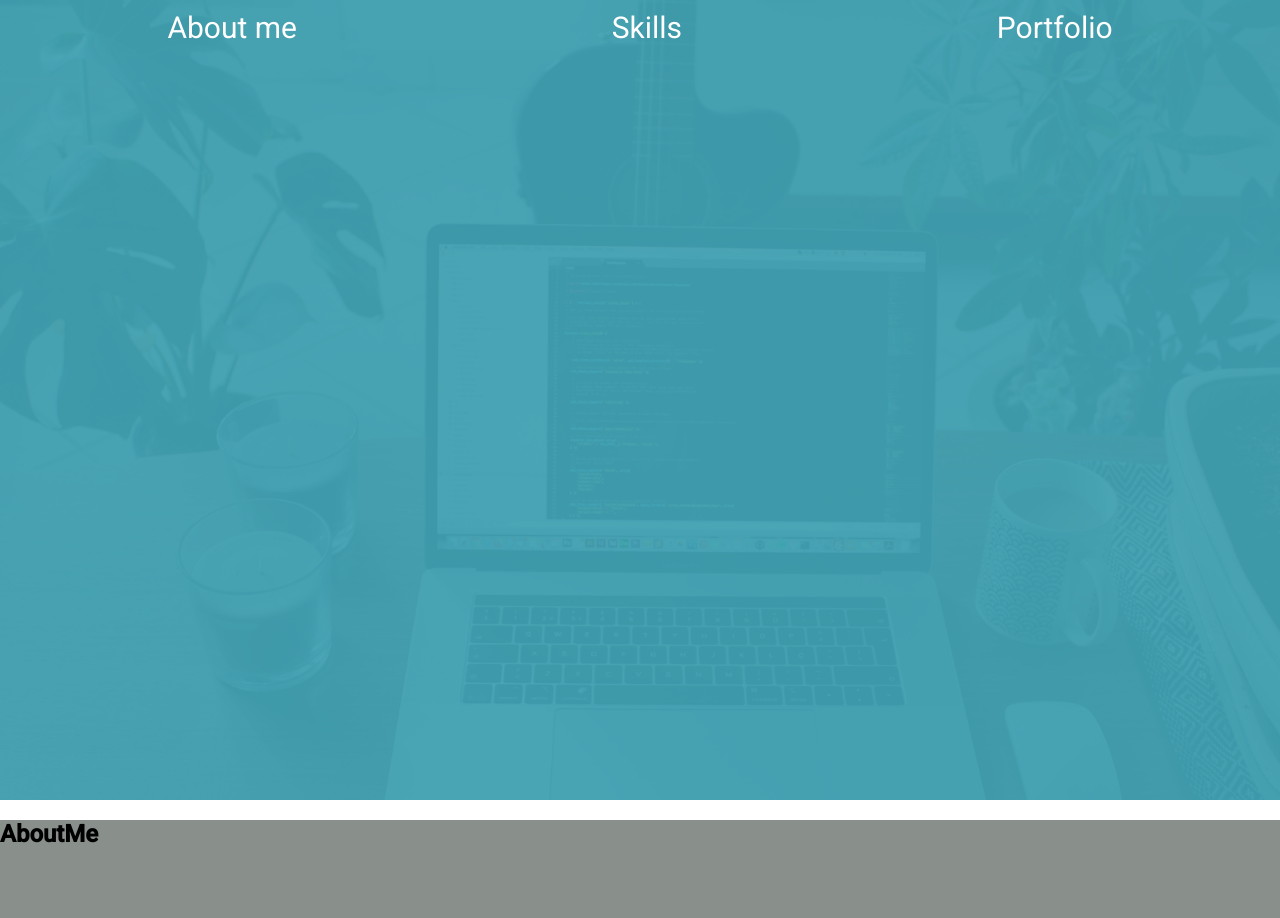
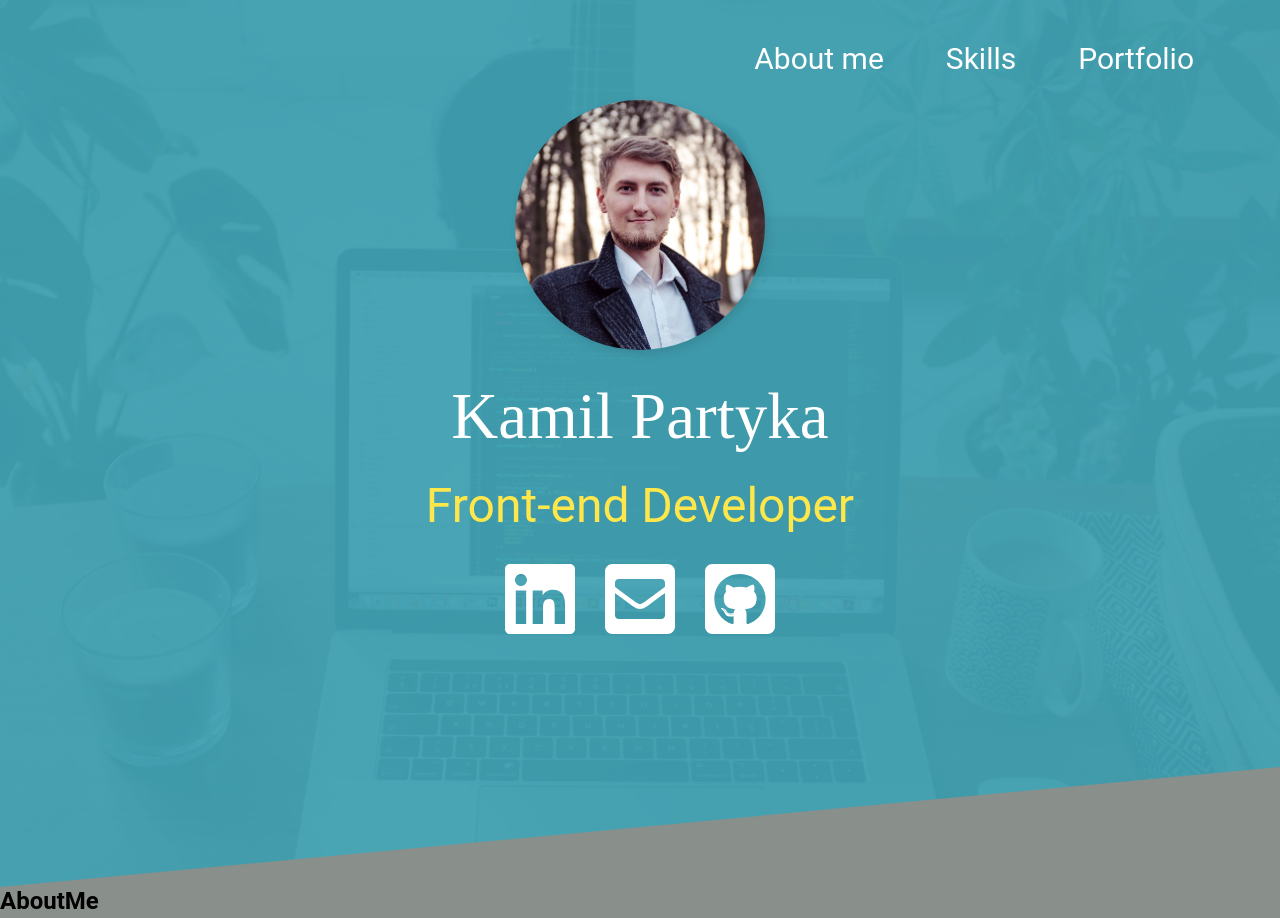
Before and after one commit to KamilPartyka/Portfolio, a Gatsby site: page / in a window 1280 px wide. Shown: the top 918 px of the page. Built offline with nearby package versions, Linux system fonts and the light colour scheme; Gatsby itself is replaced by a stand-in of ours.

Commit message:
create hero section

```diff
--- /dev/null
+++ b/gatsby-browser.js
@@ -0,0 +1,7 @@
+export const onClientEntry = () => {
+  // IntersectionObserver polyfill for gatsby-background-image (Safari, IE)
+  if (!(`IntersectionObserver` in window)) {
+    import(`intersection-observer`);
+    console.log(`# IntersectionObserver is polyfilled!`);
+  }
+};
--- a/gatsby-config.js
+++ b/gatsby-config.js
@@ -7,6 +7,7 @@ module.exports = {
     'gatsby-plugin-sharp',
     'gatsby-transformer-sharp',
     'gatsby-plugin-resolve-src',
+    `gatsby-plugin-smoothscroll`,
     {
       resolve: 'gatsby-source-filesystem',
       options: {
--- a/src/components/AboutMe/AboutMe.js
+++ b/src/components/AboutMe/AboutMe.js
@@ -1,12 +1,17 @@
 import React from 'react';
+
+import Bevel from 'components/Bevel/Bevel';
 
 import { StyledWrapper } from './styled';
 
 const AboutMe = () => {
   return (
-    <StyledWrapper>
-      <h2>AboutMe</h2>
-    </StyledWrapper>
+    <>
+      <StyledWrapper id="aboutMe">
+        <h2>AboutMe</h2>
+      </StyledWrapper>
+      <Bevel reverse isNotFirst />
+    </>
   );
 };
 
--- /dev/null
+++ b/src/components/Bevel/Bevel.js
@@ -0,0 +1,25 @@
+import React from 'react';
+import styled, { css } from 'styled-components';
+
+const StyledBevel = styled.div`
+  height: 12rem;
+  width: 100%;
+  position: relative;
+  clip-path: ${({ reverse }) =>
+    reverse
+      ? css`polygon(0 0, 100% 0, 100% 0, 0 100%)`
+      : css`polygon(100% 100%, 100% 0, 100% 0, 0 100%)`};
+
+  background-color: ${({ theme, color }) =>
+    color ? theme.colors.blue : theme.colors.gray};
+`;
+
+const Bevel = ({ color, reverse }) => {
+  return (
+    <>
+      <StyledBevel reverse={reverse} color={color}></StyledBevel>
+    </>
+  );
+};
+
+export default Bevel;
--- /dev/null
+++ b/src/components/Footer/Footer.js
@@ -0,0 +1,18 @@
+import React from 'react';
+
+import Bevel from 'components/Bevel/Bevel';
+
+import { StyledWrapper, StyledFooter } from './styled';
+
+const Footer = () => {
+  return (
+    <StyledWrapper>
+      <Bevel reverse />
+      <StyledFooter>
+        <p>{new Date().getFullYear()} Kamil Partyka</p>
+      </StyledFooter>
+    </StyledWrapper>
+  );
+};
+
+export default Footer;
--- /dev/null
+++ b/src/components/Footer/styled.js
@@ -0,0 +1,24 @@
+import styled from 'styled-components';
+
+export const StyledWrapper = styled.div`
+  background-color: ${({ theme }) => theme.colors.blue};
+  height: 17rem;
+`;
+
+export const StyledFooter = styled.footer`
+  font-family: 'Cambo';
+  font-style: normal;
+  font-weight: normal;
+  font-size: 36px;
+  line-height: 40px;
+  text-align: center;
+  color: ${({ theme }) => theme.colors.white};
+  text-shadow: 5px 5px 10px rgba(0, 0, 0, 0.25);
+  position: relative;
+
+  p {
+    position: absolute;
+    right: 2rem;
+    bottom: 0.1rem;
+  }
+`;
--- a/src/components/Hero/Hero.js
+++ b/src/components/Hero/Hero.js
@@ -1,14 +1,76 @@
 import React from 'react';
 
 import NavBar from 'components/NavBar/NavBar';
+import Bevel from 'components/Bevel/Bevel';
 
-import { StyledWrapper } from './styled';
+import { graphql, useStaticQuery } from 'gatsby';
+import Image from 'gatsby-image';
+import BackgroundImage from 'gatsby-background-image';
+
+import { StyledWrapper, StyledContent, StyledIconsWrapper } from './styled';
+import { FontAwesomeIcon } from '@fortawesome/react-fontawesome';
+import { faLinkedin, faGithubSquare } from '@fortawesome/free-brands-svg-icons';
+import { faEnvelopeSquare } from '@fortawesome/free-solid-svg-icons';
 
 const Hero = () => {
+  const data = useStaticQuery(
+    graphql`
+      query {
+        bgImage: file(relativePath: { eq: "hero-background.png" }) {
+          childImageSharp {
+            fluid {
+              ...GatsbyImageSharpFluid_withWebp
+            }
+          }
+        }
+        heroImg: file(relativePath: { eq: "Kamil-Partyka.jpg" }) {
+          childImageSharp {
+            fluid {
+              ...GatsbyImageSharpFluid_withWebp
+            }
+          }
+        }
+      }
+    `
+  );
+  const bgImage = data.bgImage.childImageSharp.fluid;
+  const heroImg = data.heroImg.childImageSharp.fluid;
+
   return (
-    <StyledWrapper>
+    <BackgroundImage fluid={bgImage} backgroundColor={'#41A1B1'}>
       <NavBar />
-    </StyledWrapper>
+      <StyledWrapper>
+        <StyledContent>
+          <Image fluid={heroImg} alt="img" />
+          <h1>Kamil Partyka</h1>
+          <h2>Front-end Developer</h2>
+          <StyledIconsWrapper>
+            <a
+              href="https://www.google.com"
+              target="_blank"
+              rel="noopener noreferrer"
+            >
+              <FontAwesomeIcon icon={faLinkedin} />
+            </a>
+            <a
+              href="https://www.google.com"
+              target="_blank"
+              rel="noopener noreferrer"
+            >
+              <FontAwesomeIcon icon={faEnvelopeSquare} />
+            </a>
+            <a
+              href="https://www.google.com"
+              target="_blank"
+              rel="noopener noreferrer"
+            >
+              <FontAwesomeIcon icon={faGithubSquare} />
+            </a>
+          </StyledIconsWrapper>
+        </StyledContent>
+      </StyledWrapper>
+      <Bevel />
+    </BackgroundImage>
   );
 };
 
--- a/src/components/Hero/styled.js
+++ b/src/components/Hero/styled.js
@@ -1,10 +1,68 @@
 import styled from 'styled-components';
-import image from 'images/hero-background.png';
 
 export const StyledWrapper = styled.div`
+  display: flex;
+  align-items: center;
+  justify-content: center;
+  flex-direction: column;
   margin: 0;
-  height: 100vh;
-  background-color: ${({ theme }) => theme.colors.blue};
-  background-image: url(${image});
-  background-size: cover;
+  height: calc(100vh - 12rem);
 `;
+
+export const StyledContent = styled.div`
+  display: flex;
+  align-items: center;
+  justify-content: center;
+  flex-direction: column;
+  margin-top: -10rem;
+
+  h1 {
+    margin: 3rem 0 1.5rem 0;
+    font-family: Cambo;
+    font-style: normal;
+    font-weight: normal;
+    font-size: 6.5rem;
+    line-height: 7.3rem;
+    text-align: center;
+    color: ${({ theme }) => theme.colors.white};
+  }
+
+  h2 {
+    margin: 1rem;
+    font-family: Roboto;
+    font-style: normal;
+    font-weight: normal;
+    font-size: 4.8rem;
+    line-height: 5.6rem;
+    text-align: center;
+    color: ${({ theme }) => theme.colors.yellow};
+  }
+
+  .gatsby-image-wrapper {
+    border-radius: 50%;
+    width: 25rem;
+    height: 25rem;
+    filter: drop-shadow(3px 4px 5px rgba(0, 0, 0, 0.1));
+  }
+`;
+
+export const StyledIconsWrapper = styled.div`
+  display: flex;
+  align-items: center;
+  justify-content: center;
+  margin: 0;
+
+  a {
+    margin: 1.5rem;
+
+    svg {
+      font-size: 8rem;
+      color: ${({ theme }) => theme.colors.white};
+      transition: color 200ms;
+
+      :hover {
+        color: ${({ theme }) => theme.colors.yellow};
+      }
+    }
+  }
+`;
--- a/src/components/NavBar/NavBar.js
+++ b/src/components/NavBar/NavBar.js
@@ -1,15 +1,26 @@
 import React from 'react';
 
-import { StyledWrapper, StyledList } from './styled';
+import scrollTo from 'gatsby-plugin-smoothscroll';
+
+import { StyledWrapper, StyledListWrapper, StyledList } from './styled';
 
 const NavBar = () => {
   return (
     <StyledWrapper>
-      <StyledList>
-        <li>About me</li>
-        <li>Skills</li>
-        <li>Portfolio</li>
-      </StyledList>
+      <div />
+      <StyledListWrapper>
+        <StyledList>
+          <li>
+            <button onClick={() => scrollTo('#aboutMe')}>About me</button>
+          </li>
+          <li>
+            <button onClick={() => scrollTo('#skills')}>Skills</button>
+          </li>
+          <li>
+            <button onClick={() => scrollTo('#portfolio')}>Portfolio</button>
+          </li>
+        </StyledList>
+      </StyledListWrapper>
     </StyledWrapper>
   );
 };
--- a/src/components/NavBar/styled.js
+++ b/src/components/NavBar/styled.js
@@ -2,25 +2,42 @@ import styled from 'styled-components';
 
 export const StyledWrapper = styled.div`
   margin: 0;
-  height: 60px;
   width: 100%;
+  display: flex;
+  justify-content: space-between;
+`;
+
+export const StyledListWrapper = styled.div`
+  padding: 3rem 2rem 0 0;
 `;
 
 export const StyledList = styled.ul`
   margin: 0;
-  padding: 10px;
+  padding: 1rem;
   list-style: none;
   display: flex;
   justify-content: space-around;
   align-items: center;
 
   li {
-    font-family: Roboto;
-    font-style: normal;
-    font-weight: normal;
-    font-size: 30px;
-    line-height: 35px;
+    padding-right: 5rem;
 
-    color: ${({ theme }) => theme.colors.white};
+    button {
+      border: none;
+      background-color: transparent;
+      font-family: Roboto;
+      font-style: normal;
+      font-weight: normal;
+      font-size: 3rem;
+      line-height: 3.5rem;
+      color: ${({ theme }) => theme.colors.white};
+      outline: none;
+      transition: color 200ms;
+
+      :hover {
+        cursor: pointer;
+        color: ${({ theme }) => theme.colors.yellow};
+      }
+    }
   }
 `;
--- a/src/components/Portfolio/Portfolio.js
+++ b/src/components/Portfolio/Portfolio.js
@@ -1,12 +1,17 @@
 import React from 'react';
+
+import Bevel from 'components/Bevel/Bevel';
 
 import { StyledWrapper } from './styled';
 
 const Portfolio = () => {
   return (
-    <StyledWrapper>
-      <h2>Portfolio</h2>
-    </StyledWrapper>
+    <>
+      <Bevel color reverse />
+      <StyledWrapper id="portfolio">
+        <h2>Portfolio</h2>
+      </StyledWrapper>
+    </>
   );
 };
 
--- a/src/components/Portfolio/styled.js
+++ b/src/components/Portfolio/styled.js
@@ -2,6 +2,7 @@ import styled from 'styled-components';
 
 export const StyledWrapper = styled.div`
   margin: 0;
+  margin-top: -12rem;
   height: 100vh;
   background-color: ${({ theme }) => theme.colors.gray};
 `;
--- a/src/components/Skills/Skills.js
+++ b/src/components/Skills/Skills.js
@@ -1,12 +1,16 @@
 import React from 'react';
+
+import Bevel from 'components/Bevel/Bevel';
 
 import { StyledWrapper } from './styled';
 
 const Skills = () => {
   return (
-    <StyledWrapper>
-      <h2>Skills</h2>
-    </StyledWrapper>
+    <>
+      <StyledWrapper id="skills">
+        <h2>Skills</h2>
+      </StyledWrapper>
+    </>
   );
 };
 
--- a/src/components/Skills/styled.js
+++ b/src/components/Skills/styled.js
@@ -2,6 +2,7 @@ import styled from 'styled-components';
 
 export const StyledWrapper = styled.div`
   margin: 0;
+  margin-top: -12rem;
   height: 100vh;
   background-color: ${({ theme }) => theme.colors.blue};
 `;
--- a/src/pages/index.js
+++ b/src/pages/index.js
@@ -7,6 +7,7 @@ import Theme from 'theme/theme';
 import AboutMe from 'components/AboutMe/AboutMe';
 import Skills from 'components/Skills/Skills';
 import Portfolio from 'components/Portfolio/Portfolio';
+import Footer from 'components/Footer/Footer';
 
 const IndexPage = () => {
   return (
@@ -16,6 +17,7 @@ const IndexPage = () => {
       <AboutMe />
       <Skills />
       <Portfolio />
+      <Footer />
     </Theme>
   );
 };
--- a/src/theme/globalStyles.js
+++ b/src/theme/globalStyles.js
@@ -1,7 +1,6 @@
 import { createGlobalStyle } from 'styled-components';
 
 const GlobalStyles = createGlobalStyle`
-  @import url('https://fonts.googleapis.com/css2?family=Roboto:wght@400;500&display=swap');
 
   *, *::before, *::after {
     box-sizing: border-box;
@@ -16,6 +15,10 @@ const GlobalStyles = createGlobalStyle`
     font-family: 'Roboto', sans-serif;
     margin: 0;
   }
+
+  h1,h2,h3,h4,h5,p {
+    margin: 0;
+  }
 `;
 
 export default GlobalStyles;
```
Also changed, not shown: package.json (+14 -0 lines), .eslintrc.js (added), src/images/Kamil-Partyka.jpg (added), 1 other file.
